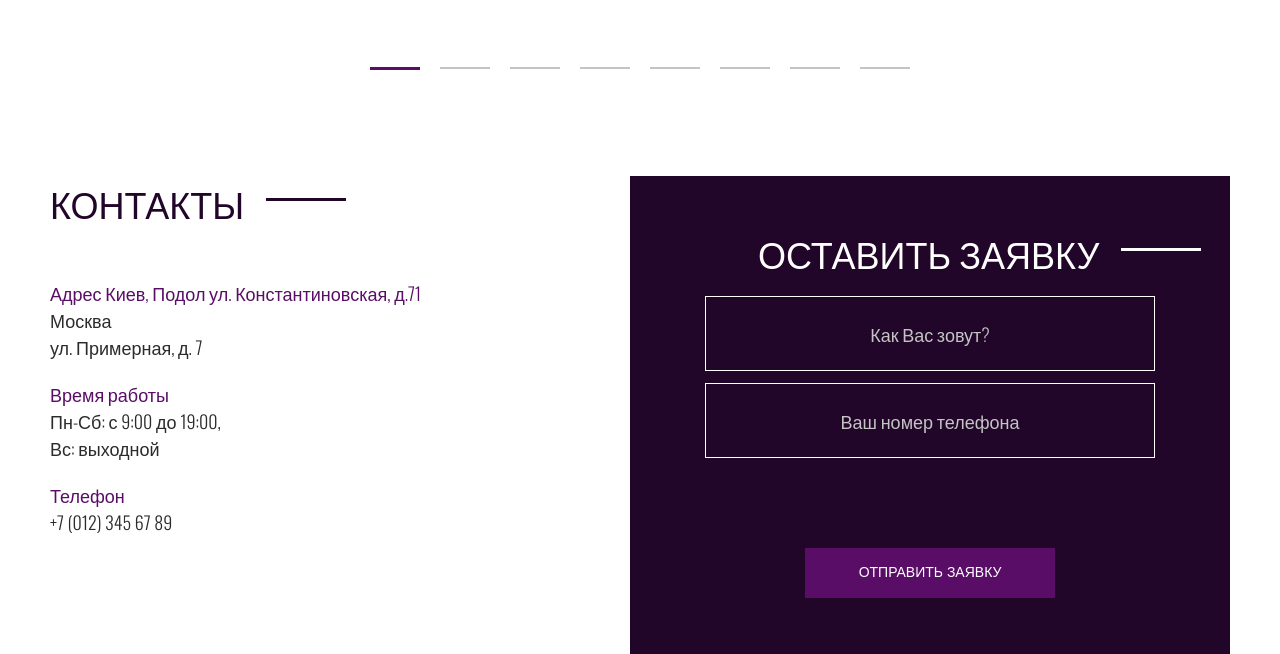
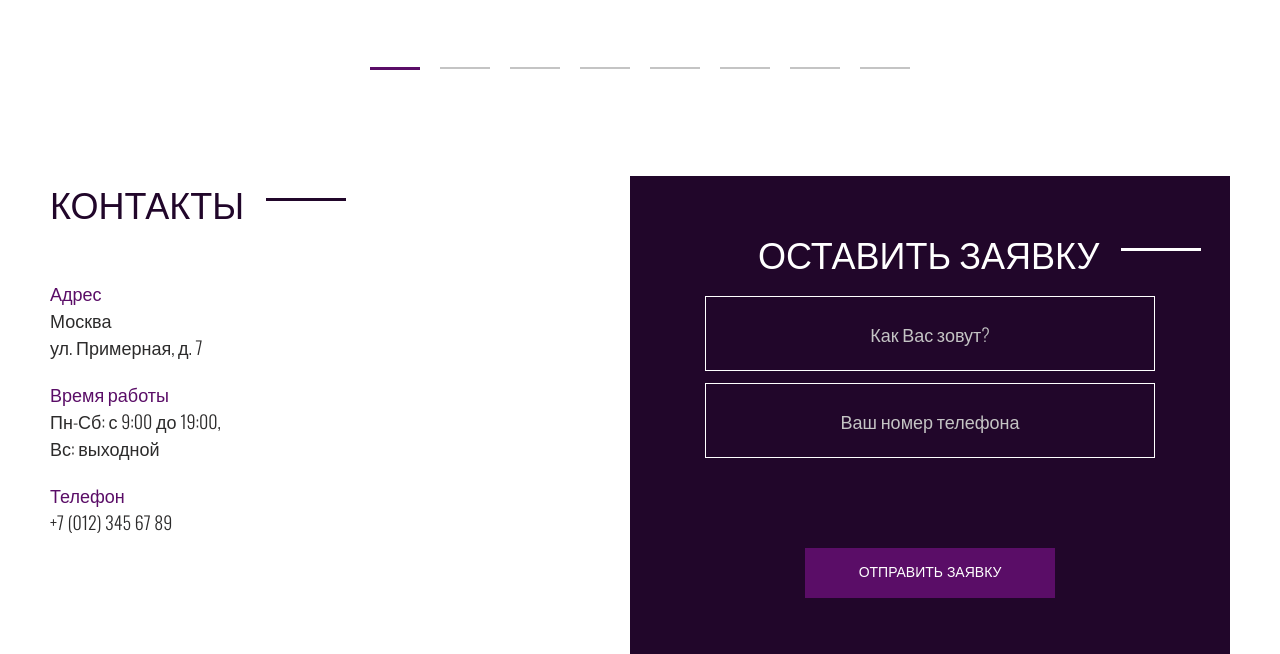
Before and after one commit to alienat3d/usa-autos, a plain HTML site: page index.html in a window 1280 px wide. Shown: the part 3245-3899 px from the top of the page. Drawn offline with nearby package versions, Linux system fonts and the light colour scheme.

Commit message:
Update index.html

```diff
--- a/index.html
+++ b/index.html
@@ -271,7 +271,8 @@
             </h2>
             <ul class="contacts__list">
               <li class="contacts__item">
-                <p class="contacts__item-title">Адрес Киев, Подол ул. Константиновская, д.71</p>
+                <p class="contacts__item-title">Адрес
+                </p>
                 <p class="contacts__item-text">Москва<br>
                   ул. Примерная, д. 7</p>
               </li>
```
